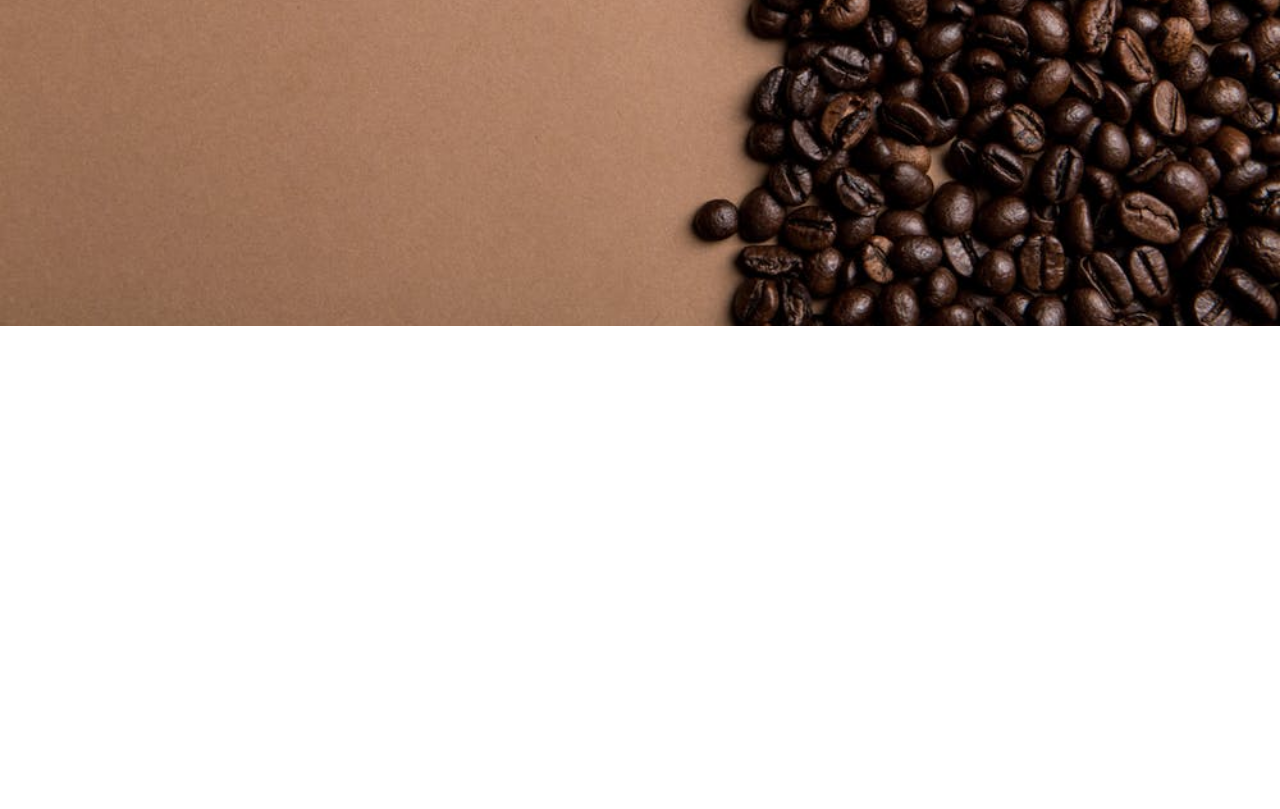
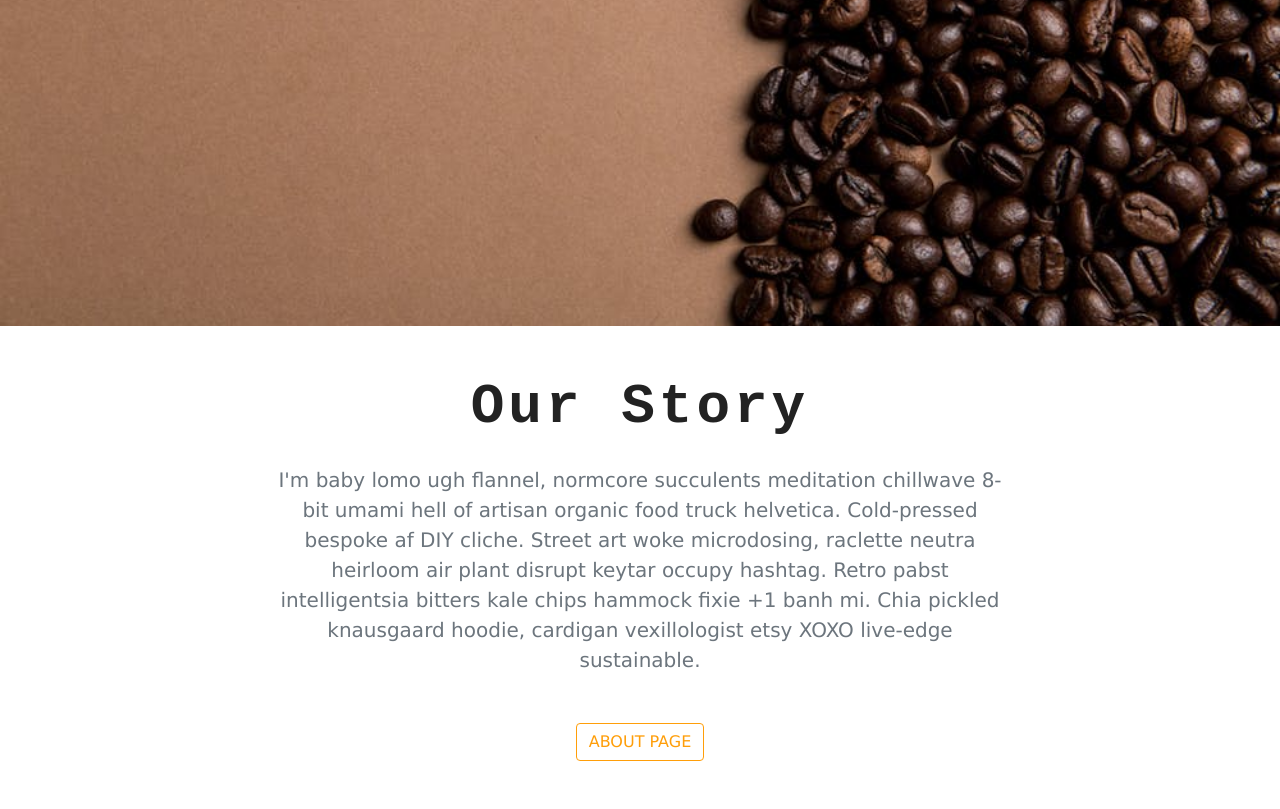
Before and after one commit to kate-mills/regular-joes, a Gatsby site: page / in a window 1280 px wide. Shown: the part 548-1357 px from the top of the page. Before the commit the page ends 874 px from the top, so only its background shows below. Built offline with nearby package versions, Linux system fonts and the light colour scheme; Gatsby itself is replaced by a stand-in of ours.

Commit message:
Info section

```diff
--- /dev/null
+++ b/src/components/Home/Info.js
@@ -0,0 +1,33 @@
+import React from "react"
+import { Link } from "gatsby"
+import Title from "../Globals/Title"
+
+const Info = () => {
+  return (
+    <section className="py-5">
+      <div className="container">
+        <Title title="our story" />
+        <div className="row">
+          <div className="col-10 col-sm-8 mx-auto text-center">
+            <p className="lead text-muted mb-5">
+              I'm baby lomo ugh flannel, normcore succulents meditation
+              chillwave 8-bit umami hell of artisan organic food truck
+              helvetica. Cold-pressed bespoke af DIY cliche. Street art woke
+              microdosing, raclette neutra heirloom air plant disrupt keytar
+              occupy hashtag. Retro pabst intelligentsia bitters kale chips
+              hammock fixie +1 banh mi. Chia pickled knausgaard hoodie, cardigan
+              vexillologist etsy XOXO live-edge sustainable.
+            </p>
+            <Link to="/about">
+              <button className="btn text-uppercase btn-yellow">
+                about page
+              </button>
+            </Link>
+          </div>
+        </div>
+      </div>
+    </section>
+  )
+}
+
+export default Info
--- a/src/components/layout.css
+++ b/src/components/layout.css
@@ -1,5 +1,5 @@
 :root{
-  --mainBrown:  #2d1ef1;
+  --mainBrown:  #2d1e1f;
   --mainYellow: #ff9e09;
   --mainGrey:   #ece8dc;
   --mainWhite:  #fff;
@@ -31,3 +31,11 @@
   background-position: center;
   background-size: cover;
 }
+.btn-yellow{
+  color: var(--mainYellow);
+  border-color: var(--mainYellow);
+}
+.btn-yellow:hover{
+  background: var(--mainYellow);
+  color: var(--mainBrown);
+}
--- a/src/pages/index.js
+++ b/src/pages/index.js
@@ -4,6 +4,7 @@
 import Layout from "../components/layout"
 import SEO from "../components/seo"
 import BackgroundSection from "../components/Globals/BackgroundSection"
+import Info from "../components/Home/Info"
 
 const IndexPage = ({ data }) => {
   return (
@@ -13,6 +14,7 @@
         img={data.img.childImageSharp.fluid}
         title="regular joe's"
       />
+      <Info />
     </Layout>
   )
 }
```
